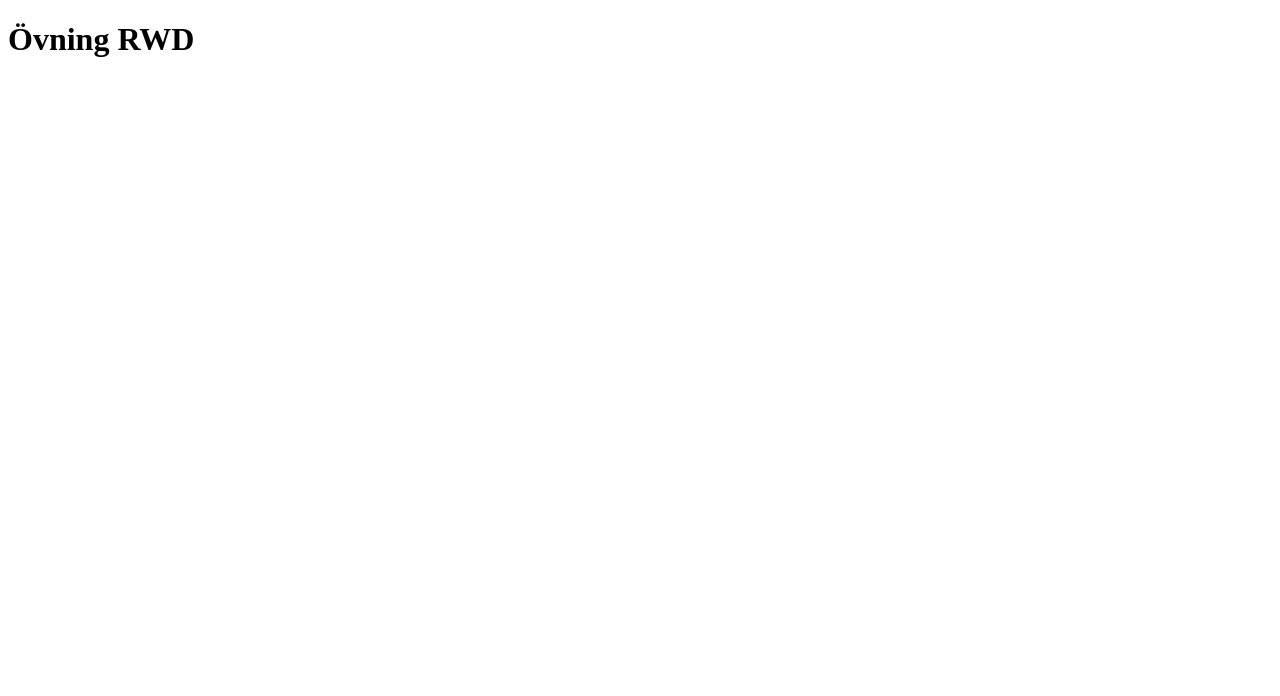
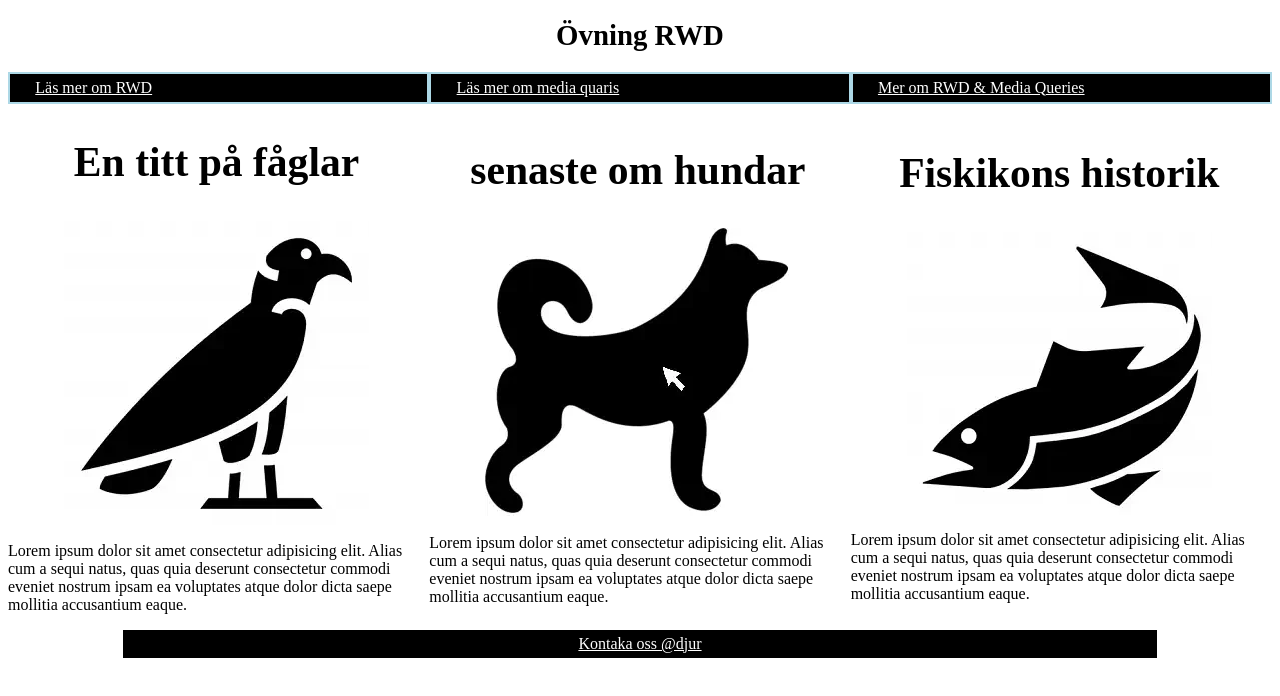
Before and after one commit to Te22e-Grufman-Axel/9--vning-1, a plain HTML site: page index.html in a window 1280 px wide. Drawn offline with Linux system fonts and the light colour scheme.

Commit message:
Project klart

```diff
--- a/index.html
+++ b/index.html
@@ -1,11 +1,52 @@
 <!DOCTYPE html>
 <html lang="en">
-<head>
-    <meta charset="UTF-8">
-    <meta name="viewport" content="width=device-width, initial-scale=1.0">
+  <head>
+    <meta charset="UTF-8" />
+    <meta name="viewport" content="width=device-width, initial-scale=1.0" />
     <title>9 övning 1</title>
-</head>
-<body>
+    <link rel="stylesheet" href="style.css" />
+  </head>
+  <body>
     <header><h1>Övning RWD</h1></header>
-</body>
+    <nav>
+      <a href="Länk 1"> Läs mer om RWD </a>
+      <a href="Länk 2">Läs mer om media quaris</a>
+      <a href="Länk 3">Mer om RWD & Media Queries</a>
+    </nav>
+    <main>
+      <article>
+        <h2>En titt på fåglar</h2>
+        <img src="./img/bird.webp" alt="Ikon på fågel" />
+        <p>
+          Lorem ipsum dolor sit amet consectetur adipisicing elit. Alias cum a
+          sequi natus, quas quia deserunt consectetur commodi eveniet nostrum
+          ipsam ea voluptates atque dolor dicta saepe mollitia accusantium
+          eaque.
+        </p>
+      </article>
+      <article>
+        <h2>senaste om hundar</h2>
+        <img src="./img/dog.webp" alt="Ikon på hundar" />
+        <p>
+          Lorem ipsum dolor sit amet consectetur adipisicing elit. Alias cum a
+          sequi natus, quas quia deserunt consectetur commodi eveniet nostrum
+          ipsam ea voluptates atque dolor dicta saepe mollitia accusantium
+          eaque.
+        </p>
+      </article>
+      <article>
+        <h2>Fiskikons historik</h2>
+        <img src="./img/fish.webp" alt="Icon på fiskar" />
+        <p>
+          Lorem ipsum dolor sit amet consectetur adipisicing elit. Alias cum a
+          sequi natus, quas quia deserunt consectetur commodi eveniet nostrum
+          ipsam ea voluptates atque dolor dicta saepe mollitia accusantium
+          eaque.
+        </p>
+      </article>
+    </main>
+    <footer>
+      <a href="mailto:info@djur">Kontaka oss @djur</a>
+    </footer>
+  </body>
 </html>
--- a/style.css
+++ b/style.css
@@ -0,0 +1,81 @@
+header, footer{
+text-align: center;
+}
+
+h1{
+    font-size: calc(1.5rem + 3vw);
+}
+h2{
+    font-size: calc(1rem + 2vw);
+}
+h1{
+    font-size: calc(1rem + 1vw);
+}
+main{
+    display: flex;
+    flex-direction: column;
+    align-items: center;
+}
+article{
+    display: flex;
+    flex-direction: column;
+    width: 99%;
+    align-items: center;
+}
+article > img{
+    max-width: 80%;
+    max-height: auto;
+}
+nav{
+    display: flex;
+    flex-direction: column;
+    align-items: center;
+}
+nav > a{
+    width: 80vw;
+    padding-left: 2%;
+    padding-top: 5px;
+    padding-bottom: 5px;
+    font-style: bold;
+    background-color:black ;
+    border: 2px solid lightblue;
+    color:white ;
+}
+footer
+{
+    background-color: black;
+    padding: 5px;
+    width: 80vw;
+    margin:auto
+}
+footer > a
+{
+    color:white;
+    font-style: bold;
+}
+@media screen and (min-width: 641px) and (max-width: 1007px)
+{
+    main
+    {
+        display: grid;
+        grid-template-columns:1fr 1fr ;
+    }
+    nav
+    {
+        flex-direction: row;
+        justify-content: space-around;
+    }
+}
+@media screen and (min-width: 1008px)
+{
+    main
+    {
+        display: grid;
+        grid-template-columns: 1fr 1fr 1fr;
+    }
+    nav
+    {
+        flex-direction: row;
+        justify-content: space-around;
+    }
+}
```
